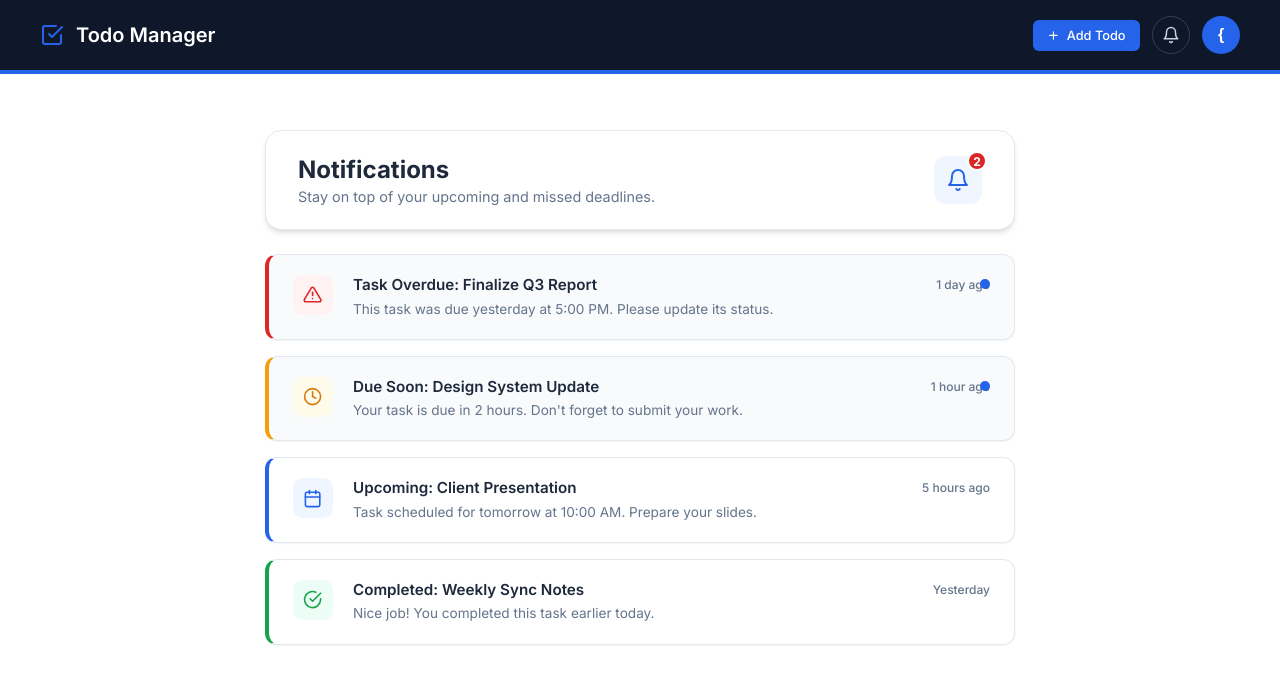
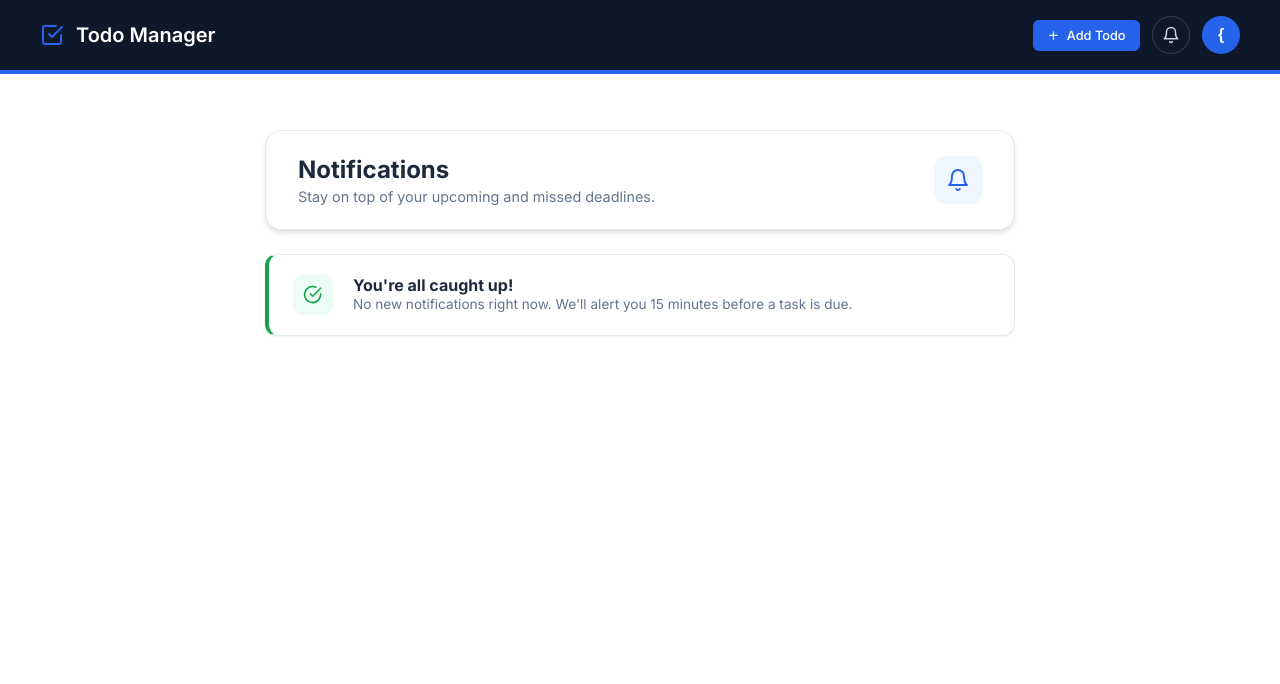
Before and after one commit to Ankit-Dokarka/todo-app, a React (Vite) app: page /notification in a window 1280 px wide. Shown: the top 684 px of the page. Built offline with nearby package versions, Linux system fonts and the light colour scheme; sample sign-in values are in the browser's storage.

Commit message:
add notification system

```diff
--- a/src/App.jsx
+++ b/src/App.jsx
@@ -1,5 +1,5 @@
 import { Outlet, useNavigate } from "react-router-dom";
-import { useState, useEffect } from "react";
+import { useState, useEffect, useCallback } from "react";
 import Header from "./components/Header";
 import TodoModal from "./components/TodoModal";
 
@@ -8,12 +8,19 @@ export default function App() {
 
   const [isTodoModalOpen, setIsTodoModalOpen] = useState(false);
   const [editingTodo, setEditingTodo] = useState(null);
+  const [isLoading, setIsLoading] = useState(true);
+
   const [todos, setTodos] = useState(() => {
     const currentUser = localStorage.getItem("currentUser");
     const users = JSON.parse(localStorage.getItem("users")) || {};
     return users[currentUser]?.todos || [];
   });
-  const [isLoading, setIsLoading] = useState(true);
+
+  const [notifications, setNotifications] = useState(() => {
+    const currentUser = localStorage.getItem("currentUser");
+    const users = JSON.parse(localStorage.getItem("users")) || {};
+    return users[currentUser]?.notifications || [];
+  });
 
   useEffect(() => {
     setIsLoading(true);
@@ -26,9 +33,64 @@ export default function App() {
     const currentUser = localStorage.getItem("currentUser");
     const users = JSON.parse(localStorage.getItem("users")) || {};
     if (!currentUser || !users[currentUser]) return;
+
     users[currentUser].todos = todos;
+    users[currentUser].notifications = notifications;
     localStorage.setItem("users", JSON.stringify(users));
-  }, [todos, isLoading]);
+  }, [todos, notifications, isLoading]);
+
+  const checkDeadlines = useCallback(() => {
+    const now = new Date();
+    let newNotificationsToAdd = [];
+    let todosWereUpdated = false;
+
+    const updatedTodos = todos.map((todo) => {
+      if (!todo.time || todo.completed || todo.notif15MinSent) return todo;
+
+      const dueTime = new Date(todo.time);
+      const reminderTime = new Date(dueTime.getTime() - 15 * 60000);
+
+      if (now >= reminderTime) {
+        todosWereUpdated = true;
+
+        const isOverdue = now > dueTime;
+
+        newNotificationsToAdd.push({
+          id: Date.now() + Math.random(),
+          type: isOverdue ? "overdue" : "urgent",
+          title: isOverdue
+            ? `Overdue: ${todo.title}`
+            : `Due Soon: ${todo.title}`,
+          message: isOverdue
+            ? `This task is past its deadline.`
+            : `This task is due in less than 15 minutes.`,
+          timestamp: new Date().toISOString(),
+          read: false,
+        });
+
+        return { ...todo, notif15MinSent: true };
+      }
+
+      return todo;
+    });
+
+    if (todosWereUpdated) {
+      setTodos(updatedTodos);
+      setNotifications((prev) => [...newNotificationsToAdd, ...prev]);
+    }
+  }, [todos]);
+
+  useEffect(() => {
+    if (isLoading) return;
+
+    checkDeadlines();
+
+    const interval = setInterval(() => {
+      checkDeadlines();
+    }, 10000);
+
+    return () => clearInterval(interval);
+  }, [isLoading, checkDeadlines]);
 
   const openTodoModal = (todo = null) => {
     setEditingTodo(todo);
@@ -42,7 +104,12 @@ export default function App() {
         setTodos((prev) =>
           prev.map((t) =>
             t.id === editingTodo.id
-              ? { ...t, ...data, updatedAt: new Date().toISOString() }
+              ? {
+                  ...t,
+                  ...data,
+                  updatedAt: new Date().toISOString(),
+                  notif15MinSent: false,
+                }
               : t,
           ),
         );
@@ -52,6 +119,7 @@ export default function App() {
           ...data,
           completed: false,
           createdAt: new Date().toISOString(),
+          notif15MinSent: false,
         };
         setTodos((prev) => [newTodo, ...prev]);
       }
@@ -75,6 +143,10 @@ export default function App() {
     );
   };
 
+  const markAllNotificationsAsRead = () => {
+    setNotifications((prev) => prev.map((n) => ({ ...n, read: true })));
+  };
+
   const handleLogout = () => {
     localStorage.removeItem("currentUser");
     navigate("/login");
@@ -85,6 +157,8 @@ export default function App() {
       <Header
         handleLogout={handleLogout}
         onAddClick={() => openTodoModal(null)}
+        notifications={notifications}
+        onNotifClick={markAllNotificationsAsRead}
       />
 
       <main className="app-main">
@@ -95,6 +169,7 @@ export default function App() {
             openTodoModal,
             handleDeleteTodo,
             handleToggleTodo,
+            notifications,
           }}
         />
       </main>
--- a/src/components/Header.css
+++ b/src/components/Header.css
@@ -227,3 +227,24 @@
     display: none;
   }
 }
+
+.notif-bell-btn {
+  position: relative;
+}
+
+.bell-badge {
+  position: absolute;
+  top: -2px;
+  right: -2px;
+  background-color: var(--color-danger);
+  color: white;
+  font-size: 0.65rem;
+  font-weight: 700;
+  width: 16px;
+  height: 16px;
+  border-radius: 50%;
+  display: flex;
+  align-items: center;
+  justify-content: center;
+  border: 2px solid var(--color-sidebar);
+}
--- a/src/components/Header.jsx
+++ b/src/components/Header.jsx
@@ -9,13 +9,22 @@ import {
 import "./Header.css";
 import { useNavigate } from "react-router-dom";
 
-export default function Header({ handleLogout, onAddClick }) {
+export default function Header({
+  handleLogout,
+  onAddClick,
+  notifications,
+  onNotifClick,
+}) {
   const [isDropdownOpen, setIsDropdownOpen] = useState(false);
   const dropdownRef = useRef(null);
   const navigate = useNavigate();
 
   const currentUserEmail = localStorage.getItem("currentUser") || "User";
   const firstLetter = currentUserEmail.charAt(0).toUpperCase();
+
+  const unreadCount = notifications
+    ? notifications.filter((n) => !n.read).length
+    : 0;
 
   useEffect(() => {
     const handleClickOutside = (event) => {
@@ -26,6 +35,11 @@ export default function Header({ handleLogout, onAddClick }) {
     document.addEventListener("mousedown", handleClickOutside);
     return () => document.removeEventListener("mousedown", handleClickOutside);
   }, []);
+
+  const handleBellClick = () => {
+    onNotifClick();
+    navigate("/notification");
+  };
 
   return (
     <header className="app-header">
@@ -40,11 +54,12 @@ export default function Header({ handleLogout, onAddClick }) {
         </button>
 
         <button
-          className="header-icon-btn"
+          className="header-icon-btn notif-bell-btn"
           aria-label="Notifications"
-          onClick={() => navigate("/notification")}
+          onClick={handleBellClick}
         >
           <FiBell size={18} />
+          {unreadCount > 0 && <span className="bell-badge">{unreadCount}</span>}
         </button>
 
         <div className="user-dropdown-wrapper" ref={dropdownRef}>
--- a/src/pages/Notification.css
+++ b/src/pages/Notification.css
@@ -8,7 +8,6 @@
   gap: 1.5rem;
 }
 
-/* --- Header --- */
 .notifications-header {
   display: flex;
   justify-content: space-between;
@@ -62,7 +61,6 @@
   border: 2px solid var(--color-surface);
 }
 
-/* --- List --- */
 .notifications-list {
   display: flex;
   flex-direction: column;
@@ -91,15 +89,14 @@
 }
 
 .notification-card.unread {
-  background-color: #f8fafc; /* Slight tint for unread */
+  background-color: #f8fafc;
 }
 
-/* Priority Accents */
 .notification-card.overdue {
   border-left-color: var(--color-danger);
 }
 .notification-card.urgent {
-  border-left-color: #f59e0b; /* Amber */
+  border-left-color: #f59e0b;
 }
 .notification-card.upcoming {
   border-left-color: var(--color-primary);
@@ -108,7 +105,6 @@
   border-left-color: var(--color-success);
 }
 
-/* Icon Wrapper */
 .notif-icon-wrapper {
   display: flex;
   align-items: center;
@@ -137,7 +133,6 @@
   color: var(--color-success);
 }
 
-/* Content */
 .notif-content {
   flex: 1;
   min-width: 0;
@@ -180,11 +175,10 @@
   right: 1.5rem;
 }
 
-/* --- Responsive --- */
 @media (max-width: 480px) {
   .notifications-header {
     padding: 1.25rem;
-    flex-direction: row; /* Keep horizontal but tighter */
+    flex-direction: row;
   }
 
   .header-text h2 {
--- a/src/pages/Notification.jsx
+++ b/src/pages/Notification.jsx
@@ -1,53 +1,27 @@
+import { useOutletContext } from "react-router-dom";
 import {
   FiBell,
   FiAlertTriangle,
   FiClock,
-  FiCalendar,
   FiCheckCircle,
 } from "react-icons/fi";
 import "./Notification.css";
 
-const staticNotifications = [
-  {
-    id: 1,
-    type: "overdue",
-    icon: <FiAlertTriangle />,
-    title: "Task Overdue: Finalize Q3 Report",
-    message:
-      "This task was due yesterday at 5:00 PM. Please update its status.",
-    time: "1 day ago",
-    unread: true,
-  },
-  {
-    id: 2,
-    type: "urgent",
-    icon: <FiClock />,
-    title: "Due Soon: Design System Update",
-    message: "Your task is due in 2 hours. Don't forget to submit your work.",
-    time: "1 hour ago",
-    unread: true,
-  },
-  {
-    id: 3,
-    type: "upcoming",
-    icon: <FiCalendar />,
-    title: "Upcoming: Client Presentation",
-    message: "Task scheduled for tomorrow at 10:00 AM. Prepare your slides.",
-    time: "5 hours ago",
-    unread: false,
-  },
-  {
-    id: 4,
-    type: "completed",
-    icon: <FiCheckCircle />,
-    title: "Completed: Weekly Sync Notes",
-    message: "Nice job! You completed this task earlier today.",
-    time: "Yesterday",
-    unread: false,
-  },
-];
+const getRelativeTime = (timestamp) => {
+  const now = new Date();
+  const past = new Date(timestamp);
+  const diffSeconds = Math.floor((now - past) / 1000);
+
+  if (diffSeconds < 60) return "Just now";
+  if (diffSeconds < 3600) return `${Math.floor(diffSeconds / 60)} mins ago`;
+  if (diffSeconds < 86400) return `${Math.floor(diffSeconds / 3600)} hours ago`;
+  return `${Math.floor(diffSeconds / 86400)} days ago`;
+};
 
 export default function Notification() {
+  const { notifications } = useOutletContext();
+  const notifList = notifications || [];
+
   return (
     <div className="notifications-page">
       <div className="notifications-header">
@@ -57,29 +31,61 @@ export default function Notification() {
         </div>
         <div className="header-icon">
           <FiBell />
-          <span className="notif-badge">2</span>
+          {notifList.filter((n) => !n.read).length > 0 && (
+            <span className="notif-badge">
+              {notifList.filter((n) => !n.read).length}
+            </span>
+          )}
         </div>
       </div>
 
       <div className="notifications-list">
-        {staticNotifications.map((notif) => (
+        {notifList.length > 0 ? (
+          notifList.map((notif) => {
+            const icon =
+              notif.type === "overdue" ? (
+                <FiAlertTriangle />
+              ) : notif.type === "urgent" ? (
+                <FiClock />
+              ) : (
+                <FiCheckCircle />
+              );
+
+            return (
               <div
                 key={notif.id}
-            className={`notification-card ${notif.type} ${notif.unread ? "unread" : ""}`}
+                className={`notification-card ${notif.type} ${!notif.read ? "unread" : ""}`}
               >
-            <div className="notif-icon-wrapper">{notif.icon}</div>
+                <div className="notif-icon-wrapper">{icon}</div>
 
                 <div className="notif-content">
                   <div className="notif-top-row">
                     <h4>{notif.title}</h4>
-                <span className="notif-time">{notif.time}</span>
+                    <span className="notif-time">
+                      {getRelativeTime(notif.timestamp)}
+                    </span>
                   </div>
                   <p>{notif.message}</p>
                 </div>
 
-            {notif.unread && <div className="unread-dot"></div>}
+                {!notif.read && <div className="unread-dot"></div>}
               </div>
-        ))}
+            );
+          })
+        ) : (
+          <div className="notification-card completed">
+            <div className="notif-icon-wrapper">
+              <FiCheckCircle />
+            </div>
+            <div className="notif-content">
+              <h4>You're all caught up!</h4>
+              <p>
+                No new notifications right now. We'll alert you 15 minutes
+                before a task is due.
+              </p>
+            </div>
+          </div>
+        )}
       </div>
     </div>
   );
```
Lines whose indentation alone changed are shown as unchanged.
